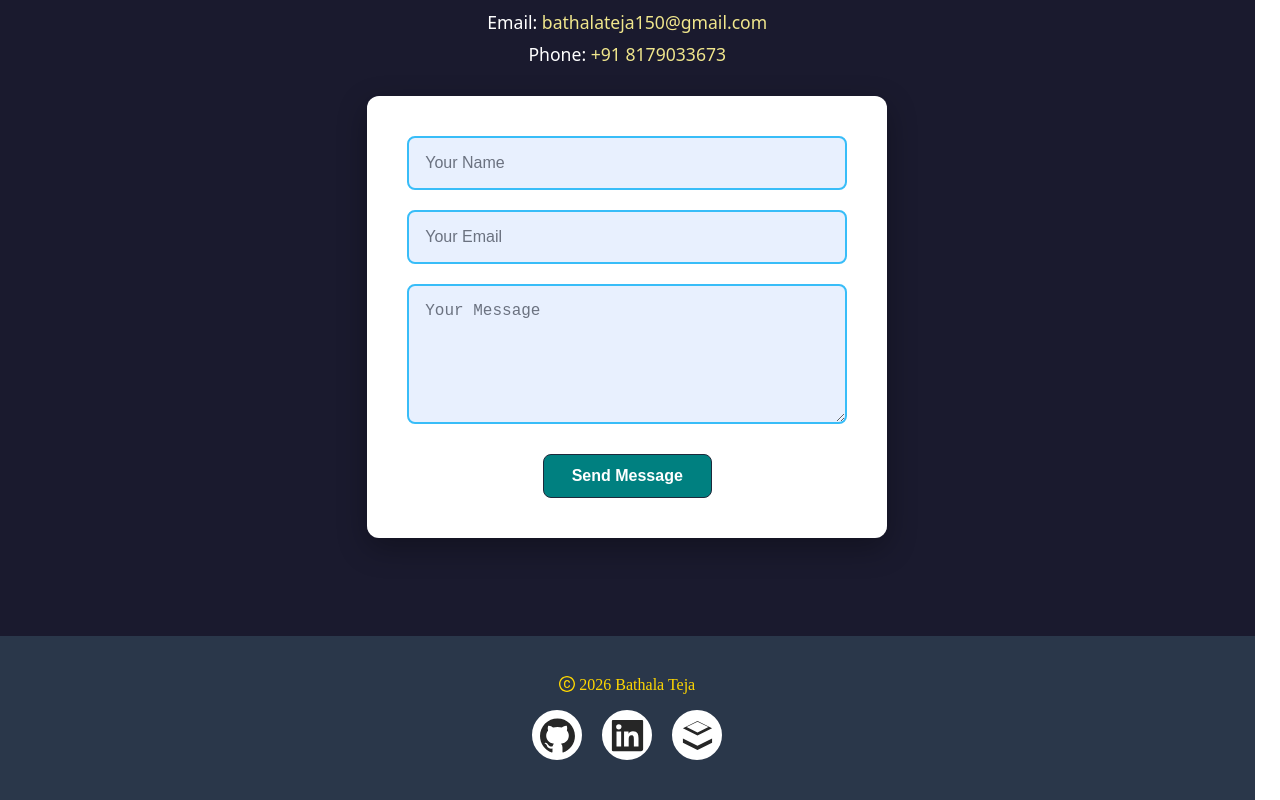
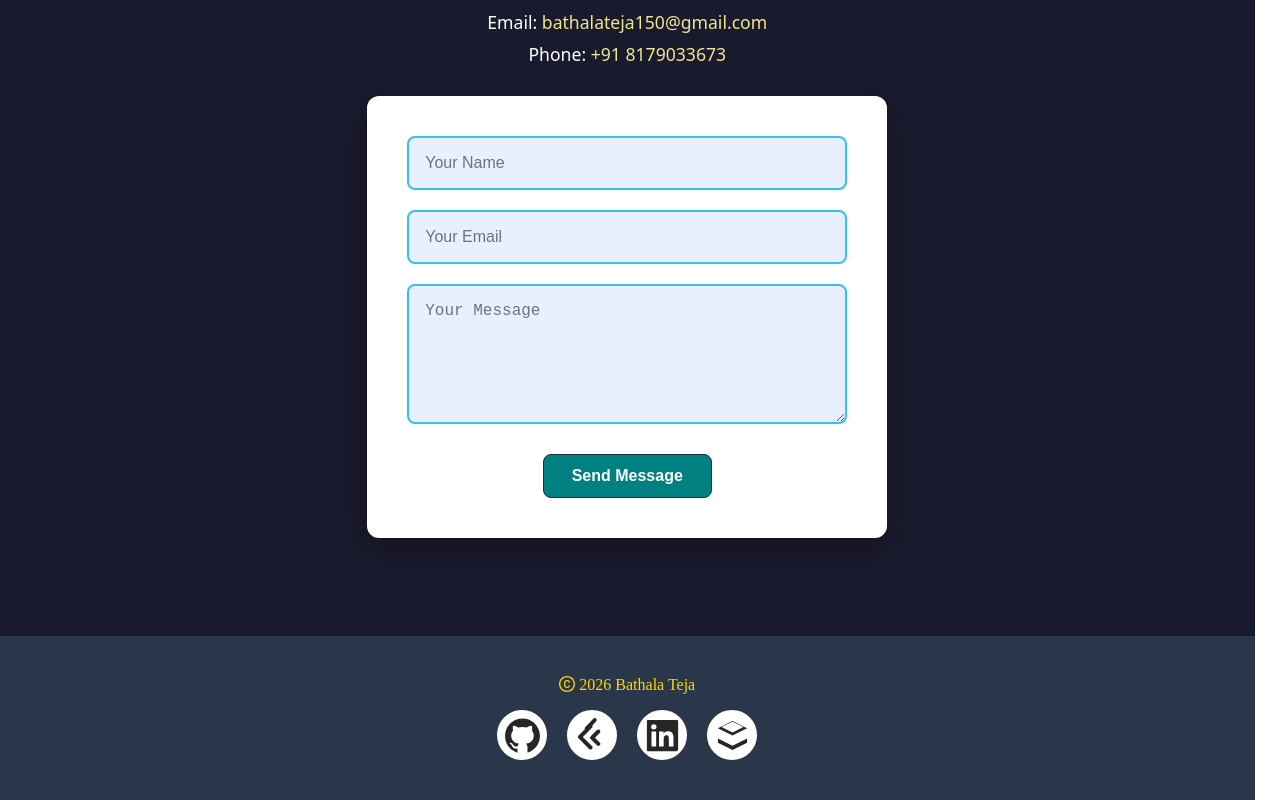
Before and after one commit to bathalateja18/Portfolio, a React (Vite) app: page / in a window 1280 px wide. Shown: the part 4043-4843 px from the top of the page. Built offline with nearby package versions, Linux system fonts and the light colour scheme.

Commit message:
uncomment the leetCode icon from footer

```diff
--- a/src/footer/Footer.jsx
+++ b/src/footer/Footer.jsx
@@ -18,7 +18,7 @@ const ScalerIcon = () => (
 
 const socialLinks = [
   { name:'GitHub',  icon: <GithubOutlined />, url: 'https://github.com/bathalateja18' },
-  // { name:'LeetCode', icon: <LeetCodeIcon />, url: 'https://leetcode.com/u/Bathala-teja8352/' },
+  { name:'LeetCode', icon: <LeetCodeIcon />, url: 'https://leetcode.com/u/Bathala-teja8352/' },
   { name:'LinkedIn', icon: <LinkedinFilled />, url: 'https://www.linkedin.com/in/bathala-teja-017b21240/' },
   { name:'Scaler', icon: <ScalerIcon />, url: 'https://www.scaler.com/academy/profile/35bb1be9a39d/' },
 ];
```
